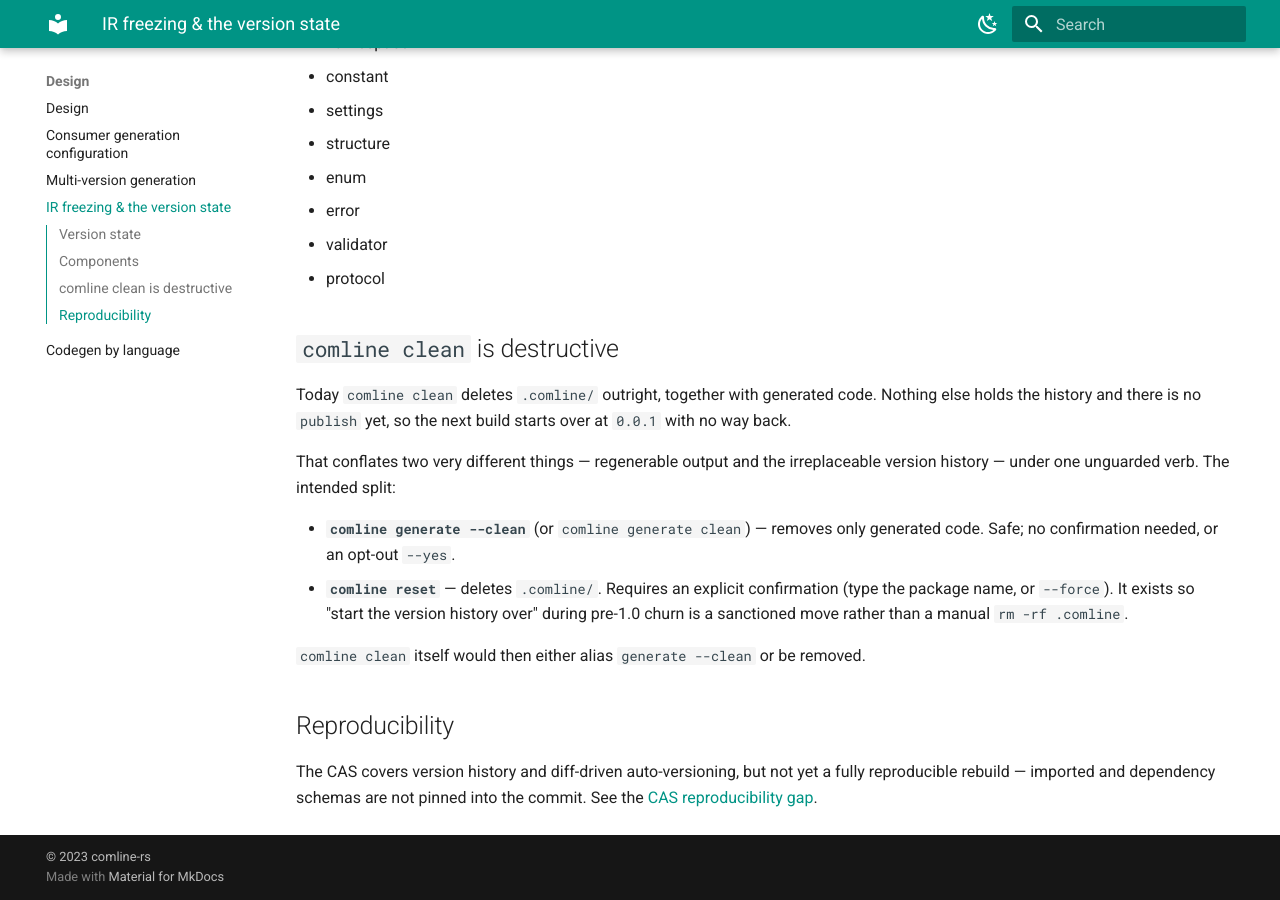
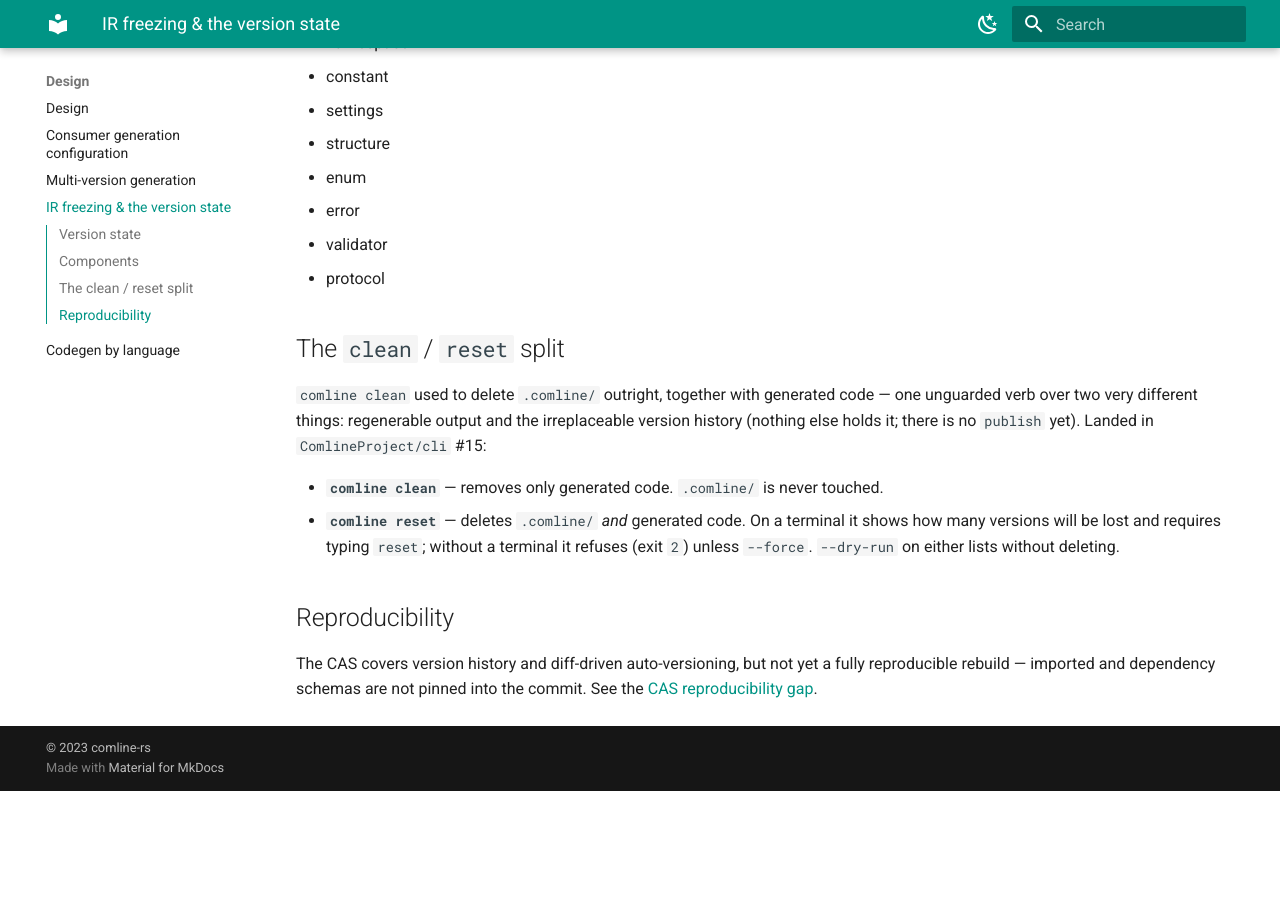
Before and after one commit to ComlineProject/docs, an MkDocs documentation site: the page built from docs/docs/design/ir-generation.md, in a window 1280 px wide and 900 px high, scrolled down 616 px. Built offline with MkDocs 1.6.1 and Material for MkDocs 9.7.7, drawn with Linux system fonts in a browser that asks for light colours; the version menu is left out; after the commit the page ends 1407 px from its top, so only the background shows below that.

Commit message:
docs: comline reset shipped — clean no longer touches .comline/
ComlineProject/cli#15 merged. Updated reference/cli (clean row + new reset row +
exit-2 note), reference/versioning (history model), guide/packages,
guide/codegen/generating-code, and design/ir-generation (the section is now a
record of what landed, retitled 'The clean / reset split').

```diff
--- a/docs/docs/design/ir-generation.md
+++ b/docs/docs/design/ir-generation.md
@@ -31,23 +31,19 @@ A *component* is any part of a schema that declares something:
 - validator
 - protocol
 
-## `comline clean` is destructive
+## The `clean` / `reset` split
 
-Today `comline clean` deletes `.comline/` outright, together with generated
-code. Nothing else holds the history and there is no `publish` yet, so the next
-build starts over at `0.0.1` with no way back.
+`comline clean` used to delete `.comline/` outright, together with generated
+code — one unguarded verb over two very different things: regenerable output and
+the irreplaceable version history (nothing else holds it; there is no `publish`
+yet). Landed in `ComlineProject/cli` #15:
 
-That conflates two very different things — regenerable output and the
-irreplaceable version history — under one unguarded verb. The intended split:
-
-- **`comline generate --clean`** (or `comline generate clean`) — removes only
-  generated code. Safe; no confirmation needed, or an opt-out `--yes`.
-- **`comline reset`** — deletes `.comline/`. Requires an explicit confirmation
-  (type the package name, or `--force`). It exists so "start the version history
-  over" during pre-1.0 churn is a sanctioned move rather than a manual
-  `rm -rf .comline`.
-
-`comline clean` itself would then either alias `generate --clean` or be removed.
+- **`comline clean`** — removes only generated code. `.comline/` is never
+  touched.
+- **`comline reset`** — deletes `.comline/` *and* generated code. On a terminal
+  it shows how many versions will be lost and requires typing `reset`; without a
+  terminal it refuses (exit `2`) unless `--force`. `--dry-run` on either lists
+  without deleting.
 
 ## Reproducibility
 
--- a/docs/docs/guide/packages/index.md
+++ b/docs/docs/guide/packages/index.md
@@ -51,8 +51,8 @@ package with a version history worth keeping should either commit `.comline/` or
 once [publishing](#publishing-planned) exists, publish it.
 
 !!! warning
-    `comline clean` deletes `.comline/` — see
-    [Versioning rules](../../reference/versioning.md#history-model).
+    `comline reset` deletes `.comline/` (behind a confirmation). `comline clean`
+    does not — see [Versioning rules](../../reference/versioning.md#history-model).
 
 ## Consumer side — `comline.toml`
 
```
Also changed, not shown: docs/docs/guide/codegen/generating-code.md (+2 -1 lines), docs/docs/reference/cli.md (+3 -2 lines), docs/docs/reference/versioning.md (+5 -6 lines).
